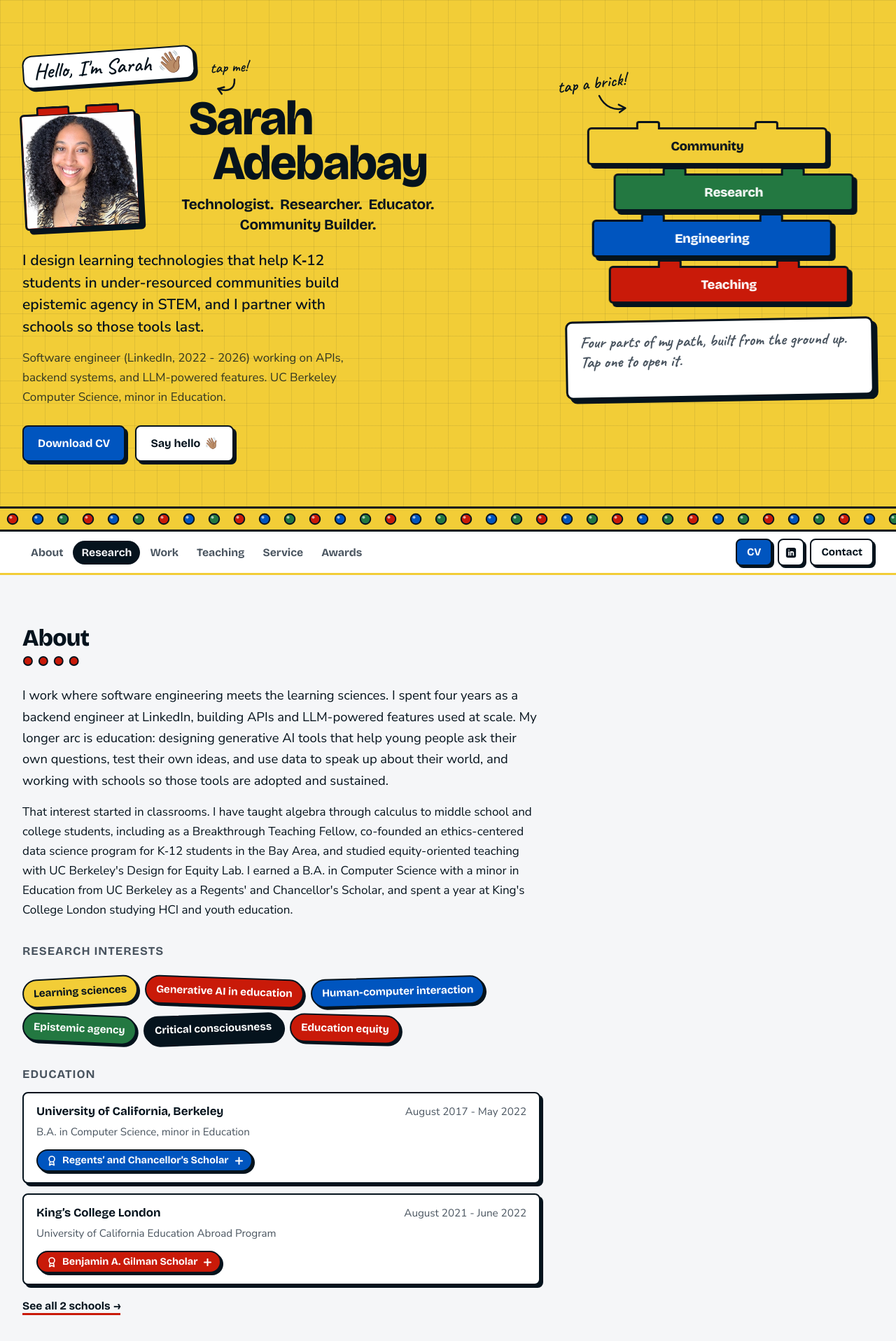
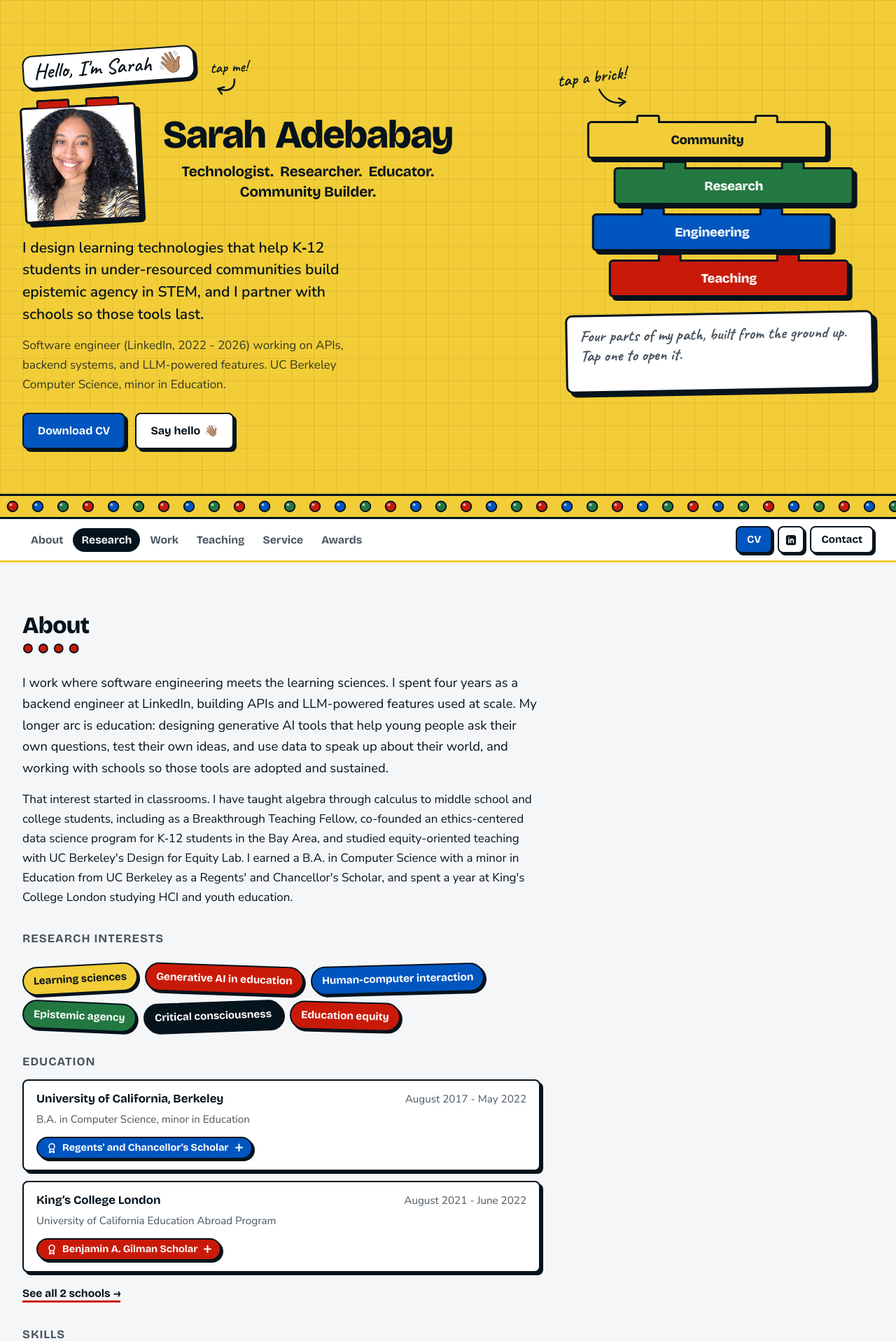
Before and after one commit to sarah-adebabay/sarah-adebabay.github.io, a Jekyll site: the page built from _pages/about.md, in a window 1280 px wide. Shown: the top 1917 px of the page at 70% size. Built offline with Jekyll 4.4.1, drawn with Linux system fonts in a browser that asks for light colours.

Commit message:
Keep the name on one line beside the photo
The name scales with the space next to the photo, capped at the
previous desktop size, so it never wraps or overflows.

Co-Authored-By: Claude Opus 5.5 <noreply@anthropic.com>

```diff
--- a/assets/css/brick.css
+++ b/assets/css/brick.css
@@ -188,6 +188,13 @@ button.hello:active { transform: rotate(-4deg) scale(.97); }
 /* Photo brick beside the name */
 .name-row { display: flex; align-items: center; gap: 26px; margin: 4px 0 22px; }
 .name-row h1 { margin: 0; font-size: clamp(2.4rem, 5.4vw, 4.3rem); }
+/* Name on one line beside the photo */
+.name-row h1 { white-space: nowrap; }
+/* The name fills the space beside the photo: the size follows the column width, capped at the old desktop size */
+.name-row .name-block { flex: 1; container-type: inline-size; }
+.name-row .name-block h1 { font-size: min(4.3rem, 13cqi); }
+.name-row h1 span { display: inline; }
+.name-row h1 span + span { padding-left: 0; margin-left: 0.25em; }
 .name-block { min-width: 0; display: flex; flex-direction: column; align-items: center; }
 /* Tagline under the name: phrases wrap as whole units, so narrow screens stack them cleanly */
 .tagline {
```
